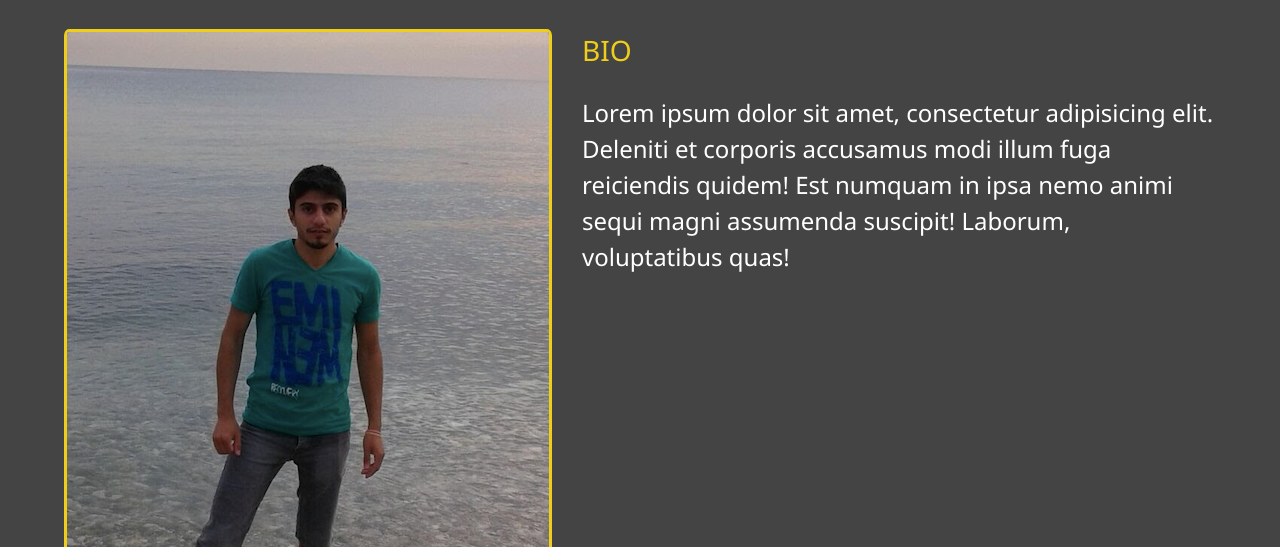
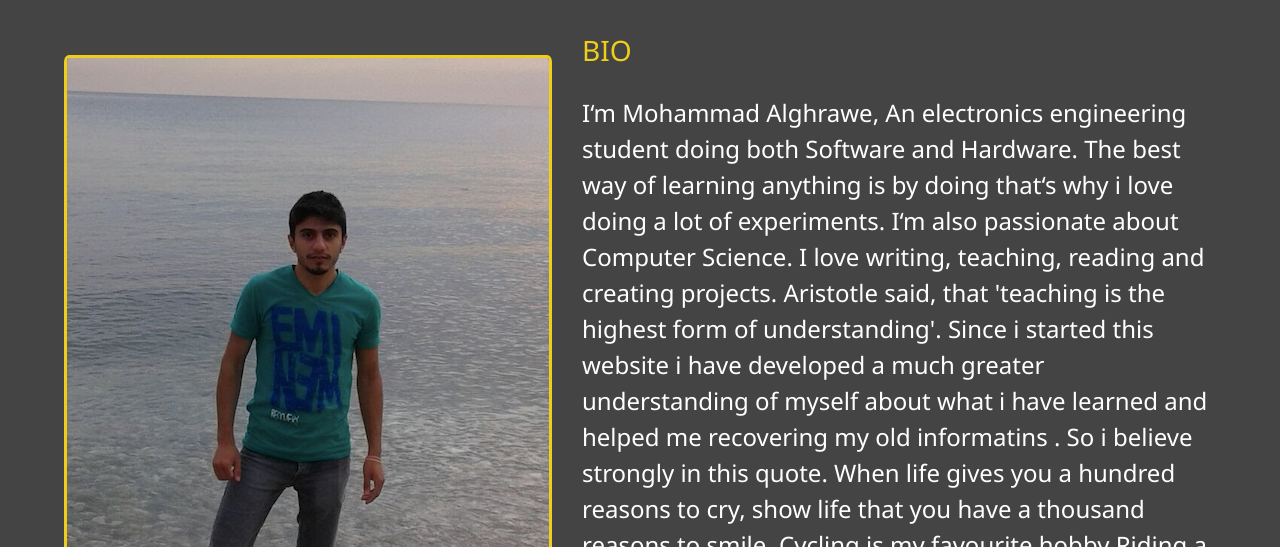
Before and after one commit to Mohammad-Alghrawe/Portfolio, a website: page about.html in a window 1280 px wide. Shown: the part 253-800 px from the top of the page. Drawn offline with Linux system fonts and the light colour scheme.

Commit message:
added infos about me

```diff
--- a/about.html
+++ b/about.html
@@ -70,9 +70,20 @@
 
             <div class="bio">
                 <h3 class="text-secondary">BIO</h3>
-                <p>Lorem ipsum dolor sit amet, consectetur adipisicing elit. Deleniti et corporis accusamus modi illum
-                    fuga reiciendis quidem! Est numquam in ipsa nemo animi sequi magni assumenda suscipit! Laborum,
-                    voluptatibus quas!</p>
+                <p>I‘m Mohammad Alghrawe, An electronics engineering student doing both Software and Hardware. The best
+                    way of learning anything is by doing that‘s why i love doing a lot of experiments. I‘m also
+                    passionate about Computer Science. I love writing,
+                    teaching, reading and creating projects. Aristotle said, that 'teaching is the highest form of
+                    understanding'. Since i started this website i have developed a much greater understanding of myself
+                    about what i have learned and helped me recovering my old informatins . So i believe strongly in
+                    this quote. When life gives you a hundred reasons to cry, show life that you have a thousand reasons
+                    to smile. Cycling is my favourite hobby Riding a bicycle is does not a hard activity and we can do
+                    it in anywhere ! , love swimming and drwaing
+                    <a href="sketches-demo.html" class="under-con">Checkout my Sketchs. </a>
+                    You can view my profile on Social media or follow me via How to reach me at the top of current page
+                    on the right
+                    corner by clicking on the button.
+                </p>
             </div>
             <div class="job">
                 <h3>Some text</h3>
```
